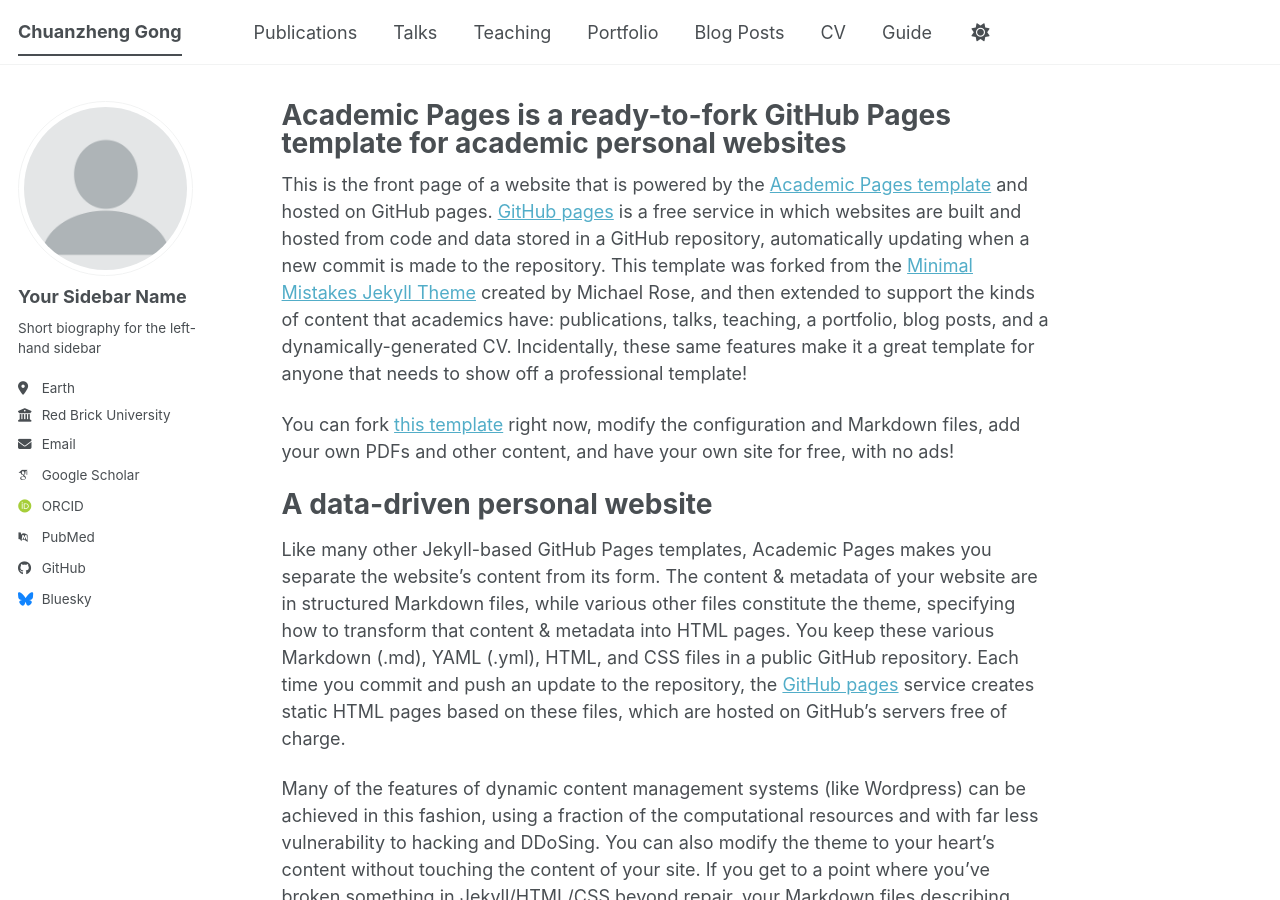
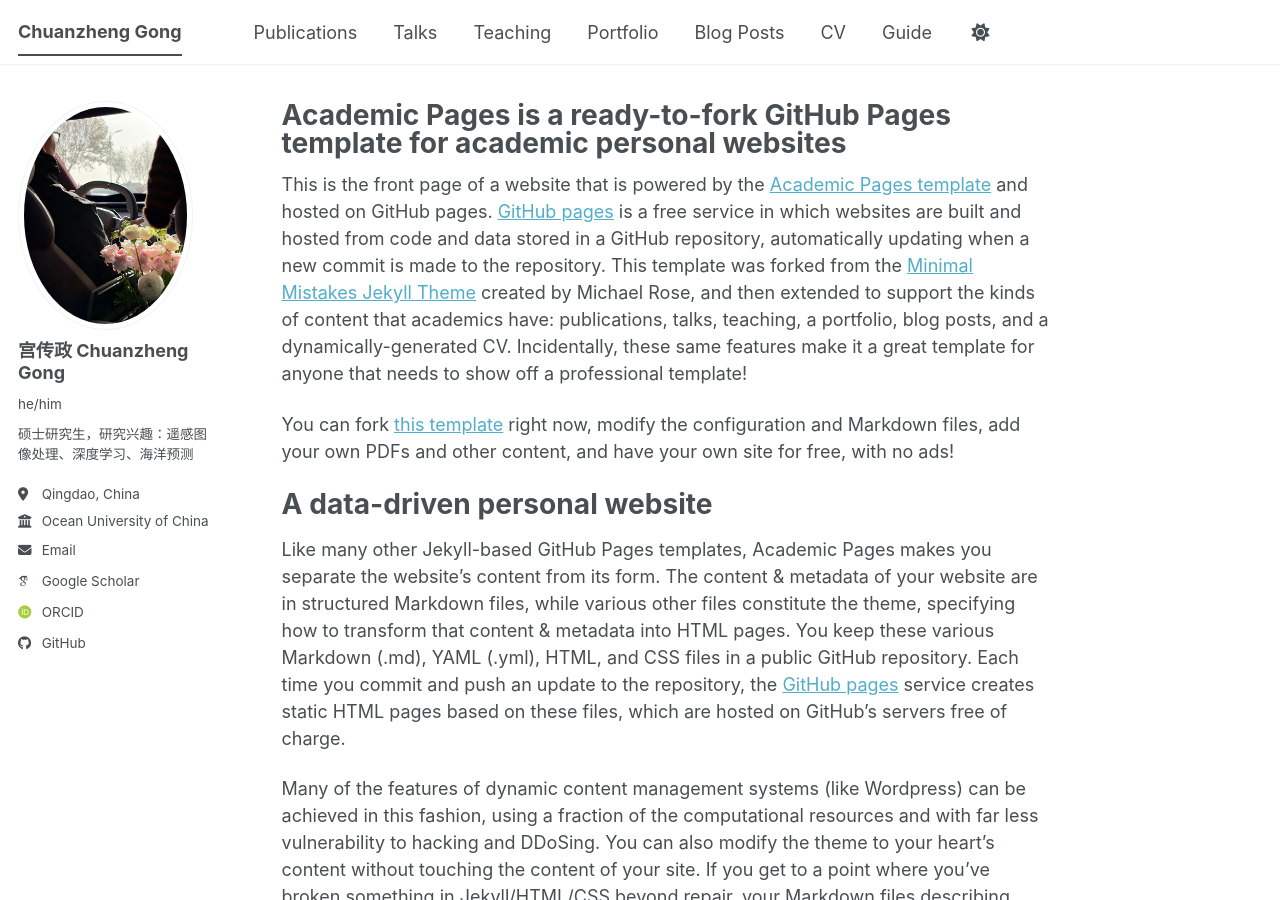
Before and after one commit to Link11001/Link11001.github.io, a Jekyll site: the page built from _pages/about.md, in a window 1280 px wide and 900 px high. Built offline with Jekyll 4.4.1, drawn with Linux system fonts in a browser that asks for light colours; some web fonts are replaced; a script bundle is joined from its source files by our own code; library files that are not in the unit come from our copies.

Commit message:
Modify author details in _config.yml
Updated author profile information in _config.yml.

```diff
--- a/_config.yml
+++ b/_config.yml
@@ -23,25 +23,25 @@ repository               : "Link11001/Link11001.github.io"
 #               Additional customization can be done by editing /_includes/author-profile.html
 author:
   # Biographic information
-  avatar           : "profile.png"
-  name             : "Your Sidebar Name"
-  pronouns         : # example: "she/her"
-  bio              : "Short biography for the left-hand sidebar"
-  location         : "Earth"
-  employer         : "Red Brick University"
+  avatar           : "link.jpg"
+  name             : "宫传政 Chuanzheng Gong"
+  pronouns         : "he/him" # example: "she/her"
+  bio              : "硕士研究生，研究兴趣：遥感图像处理、深度学习、海洋预测"
+  location         : "Qingdao, China"
+  employer         : "Ocean University of China"
   uri              : # URL
-  email            : "none@example.org"
+  email            : "gongchuanzheng@stu.ouc.edu.cn"
 
   # Academic websites
   academia         : # URL
   arxiv            : # URL - Update with the correct link to your profile
-  googlescholar    : "https://scholar.google.com/citations?user=PS_CX0AAAAAJ"
+  googlescholar    : "https://scholar.google.com/citations?user=gHKYWqAAAAAJ"
   inspire-hep      : # URL
   impactstory      : # URL
-  orcid            : "https://orcid.org/yourorcidurl"
+  orcid            : "http://orcid.org/0009-0002-5455-3746"
   semantic         : # URL
   ssrn             : # URL
-  pubmed           : "https://www.ncbi.nlm.nih.gov/pubmed/?term=john+snow"
+  pubmed           : # URL "https://www.ncbi.nlm.nih.gov/pubmed/?term=john+snow"
   researchgate     : # URL
   scopus           : # URL
   zotero           : # URL
@@ -51,13 +51,13 @@ author:
   bitbucket        : # Username - Update with your username on the site
   codepen          : # Username
   dribbble         : # Username
-  github           : "academicpages"
+  github           : "Link11001"
   kaggle           : # Username
   stackoverflow    : # User number or user number and name (i.e., use "1" or "1/jeff-atwood")
 
   # Social media
   artstation       : # Username
-  bluesky          : "bsky.app" # Replace this with you Bluesky username
+  bluesky          : # Replace this with you Bluesky username "bsky.app"
   facebook         : # Username
   flickr           : # Username
   foursquare       : # Username
```
